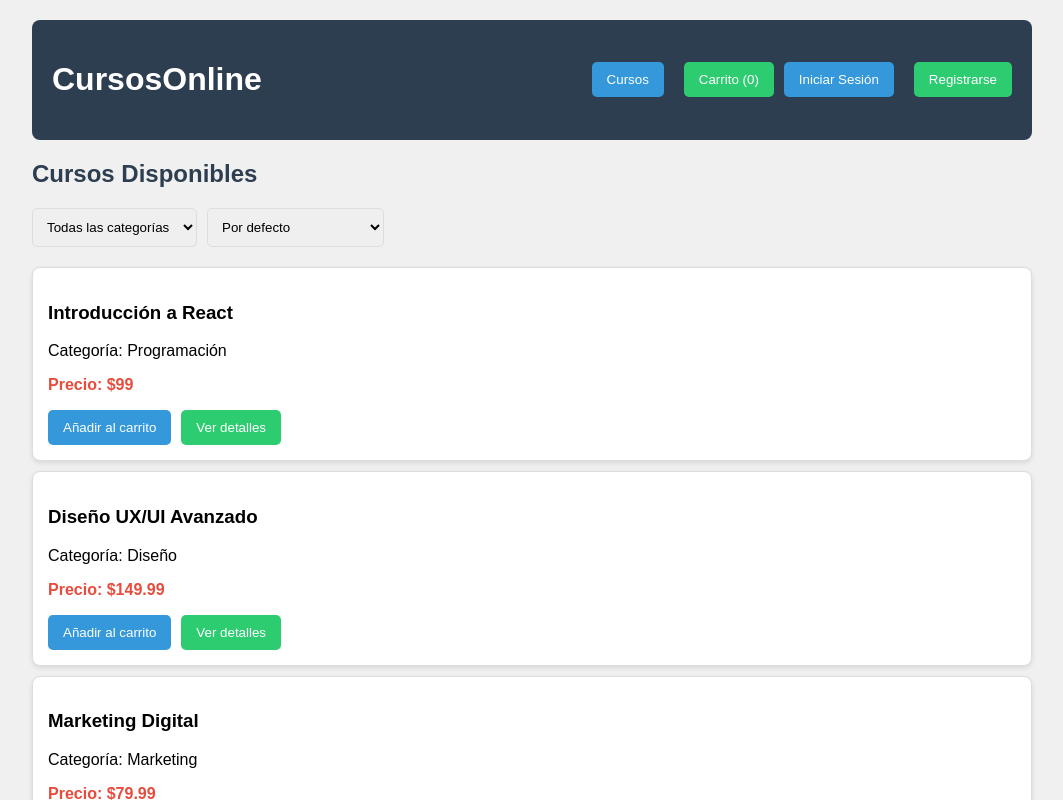
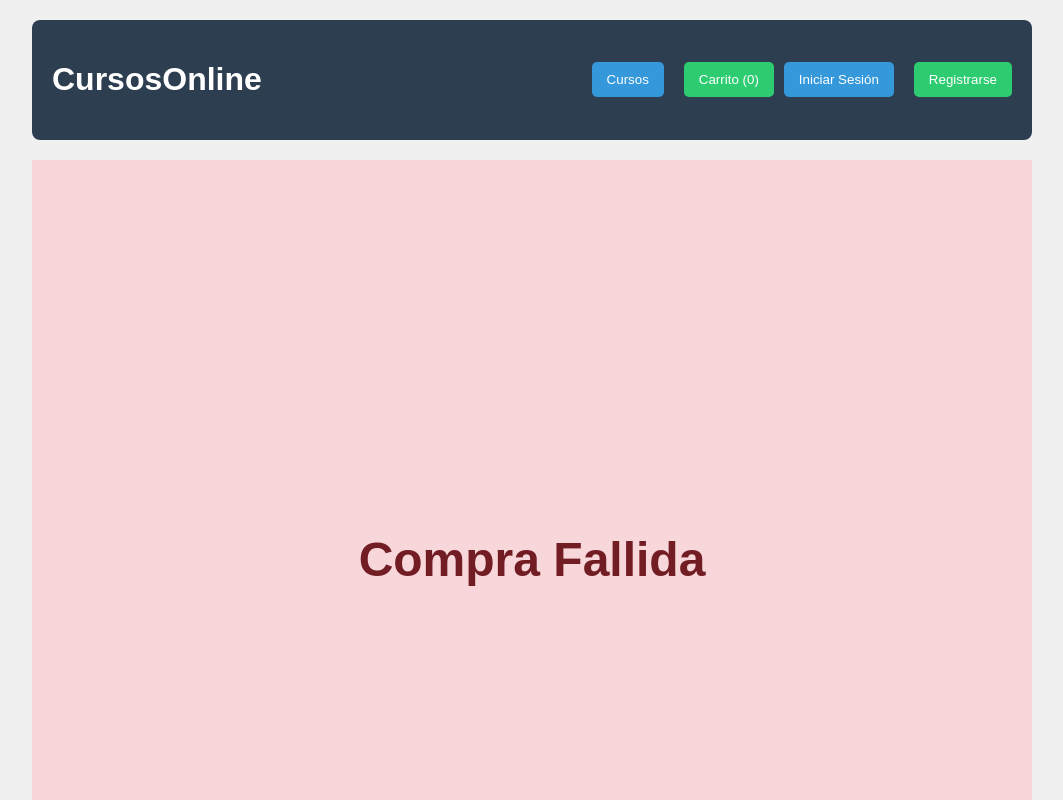
Before and after one commit to Benlox44/frontend-proyecto-integrador-de-software, a React (Create React App) app: page /compra-fallida in a window 1280 px wide. Shown: the top 800 px of the page, without its empty margins (108-1171 px from the left). Built offline with nearby package versions, Linux system fonts and the light colour scheme.

Commit message:
webpay compra fallida

```diff
--- a/package.json
+++ b/package.json
@@ -8,6 +8,7 @@
     "@testing-library/user-event": "^13.5.0",
     "react": "^18.3.1",
     "react-dom": "^18.3.1",
+    "react-router-dom": "^6.26.1",
     "react-scripts": "5.0.1",
     "web-vitals": "^2.1.4"
   },
--- a/src/App.js
+++ b/src/App.js
@@ -7,6 +7,8 @@ import Login from './components/Login';
 import Register from './components/Register';
 import EditProfile from './components/EditProfile';
 import coursesData from './data/courses';
+import { BrowserRouter as Router, Route, Routes } from 'react-router-dom';
+import CompraFallida from './components/CompraFallida';  // Importa el componente de Compra Fallida
 import './styles/App.css';
 
 function App() {
@@ -49,6 +51,7 @@ function App() {
   }, [filter]);
 
   return (
+    <Router>
       <div className="app">
         <Header
           currentPage={currentPage}
@@ -58,6 +61,19 @@ function App() {
           logout={logout}
         />
         <main>
+          <Routes>
+            {/* Rutas usando React Router */}
+            <Route path="/compra-fallida" element={<CompraFallida />} />
+            <Route path="/compra-exitosa" element={
+              <div>
+                <h1>Compra Exitosa</h1>
+                <p>¡Gracias por tu compra!</p>
+              </div>
+            } />
+
+            {/* Vistas controladas por el estado */}
+            <Route path="/" element={
+              <>
                 {currentPage === 'home' && (
                   <Home
                     courses={coursesData}
@@ -77,13 +93,13 @@ function App() {
                 )}
                 {currentPage === 'login' && (
                   <Login
-            setUser={setUser}  // Pasar la función setUser
+                    setUser={setUser}
                     setCurrentPage={setCurrentPage}
                   />
                 )}
                 {currentPage === 'register' && (
                   <Register
-            setUser={setUser}  // Pasar la función setUser
+                    setUser={setUser}
                     setCurrentPage={setCurrentPage}
                   />
                 )}
@@ -101,8 +117,12 @@ function App() {
                     setCurrentPage={setCurrentPage}
                   />
                 )}
+              </>
+            } />
+          </Routes>
         </main>
       </div>
+    </Router>
   );
 }
 
--- /dev/null
+++ b/src/components/CompraFallida.js
@@ -0,0 +1,12 @@
+import React from 'react';
+import '../styles/CompraFallida.css'; // Asegúrate de crear este archivo CSS
+
+const CompraFallida = () => {
+  return (
+    <div className="compraFallidaContainer">
+      <h1 className="compraFallidaText">Compra Fallida</h1>
+    </div>
+  );
+};
+
+export default CompraFallida;
--- /dev/null
+++ b/src/styles/CompraFallida.css
@@ -0,0 +1,13 @@
+.compraFallidaContainer {
+    display: flex;
+    justify-content: center;
+    align-items: center;
+    height: 100vh;
+    background-color: #f8d7da;
+  }
+
+  .compraFallidaText {
+    color: #721c24;
+    font-size: 48px;
+    font-weight: bold;
+  }
```
Also changed, not shown: 1 other file (tests, documents, lock files or other folders). Lines whose indentation alone changed are shown as unchanged.
